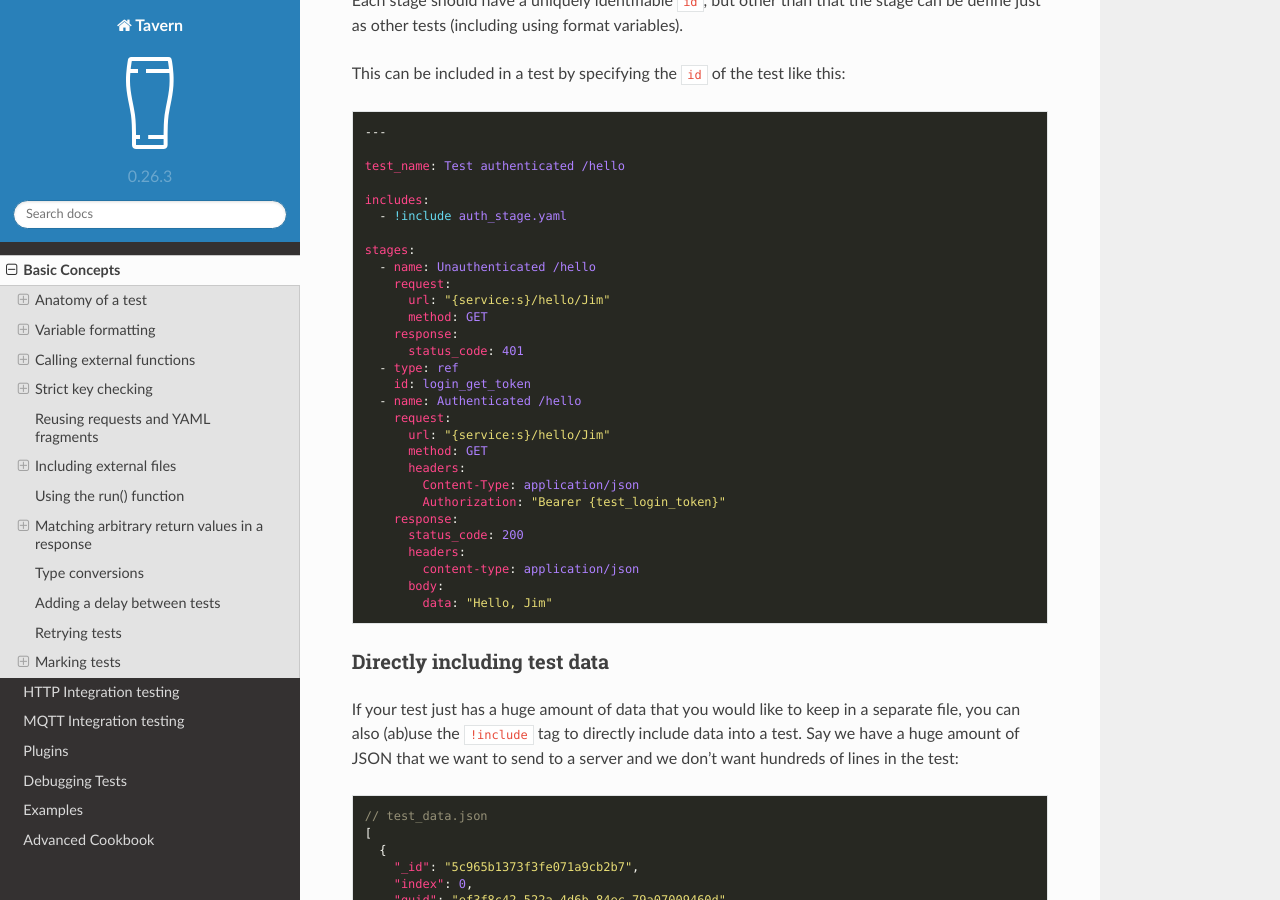
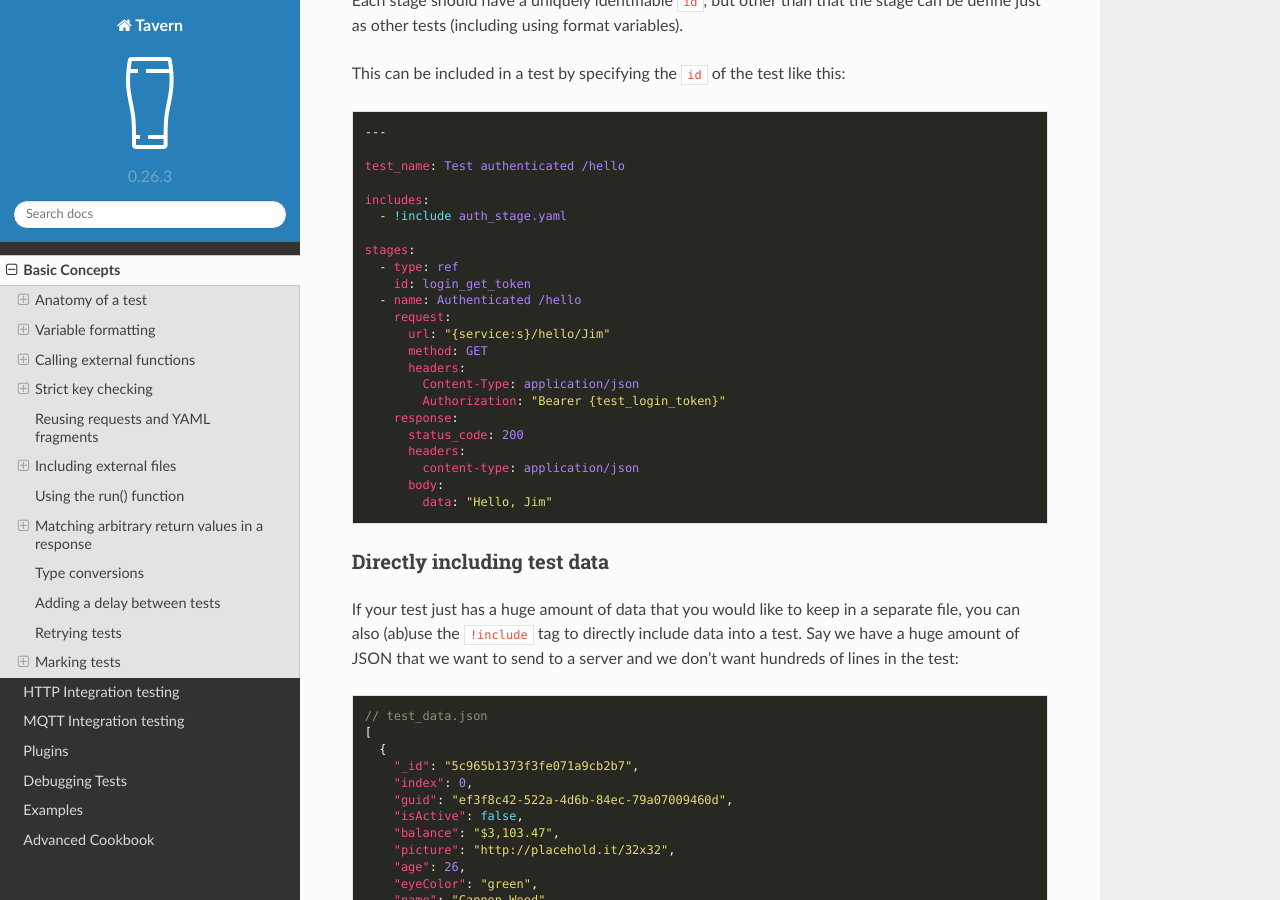
Before and after one commit to taverntesting/tavern, a Sphinx documentation site: the page built from docs/source/basics.md, in a window 1280 px wide and 900 px high, scrolled down 20649 px. Built offline with Sphinx 7.4.7 and the Read the Docs theme 2.0.0, drawn with Linux system fonts in a browser that asks for light colours; formulas are drawn with MathJax 3.

Commit message:
Remove extraneous doc

```diff
--- a/docs/source/basics.md
+++ b/docs/source/basics.md
@@ -1133,12 +1133,6 @@ includes:
   - !include auth_stage.yaml
 
 stages:
-  - name: Unauthenticated /hello
-    request:
-      url: "{service:s}/hello/Jim"
-      method: GET
-    response:
-      status_code: 401
   - type: ref
     id: login_get_token
   - name: Authenticated /hello
```
